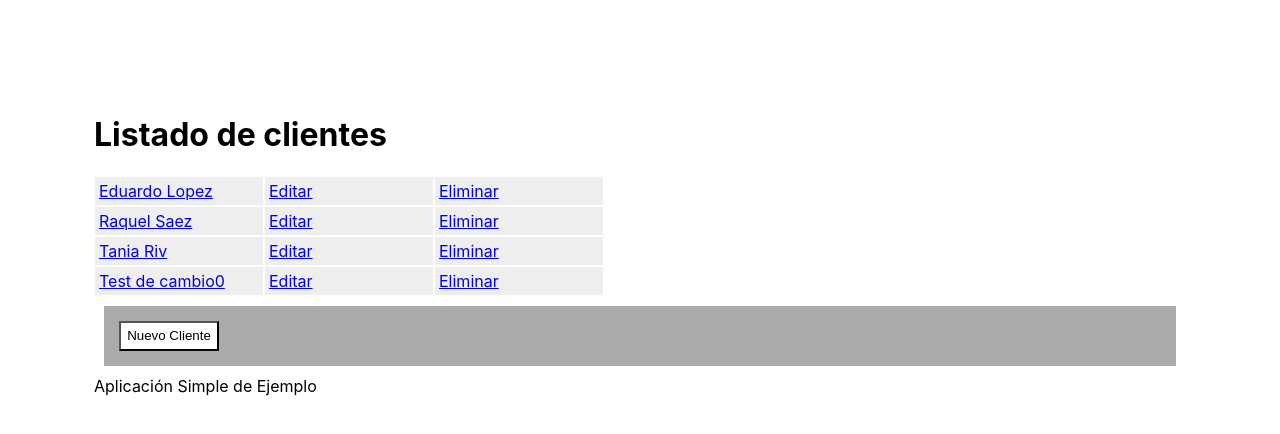
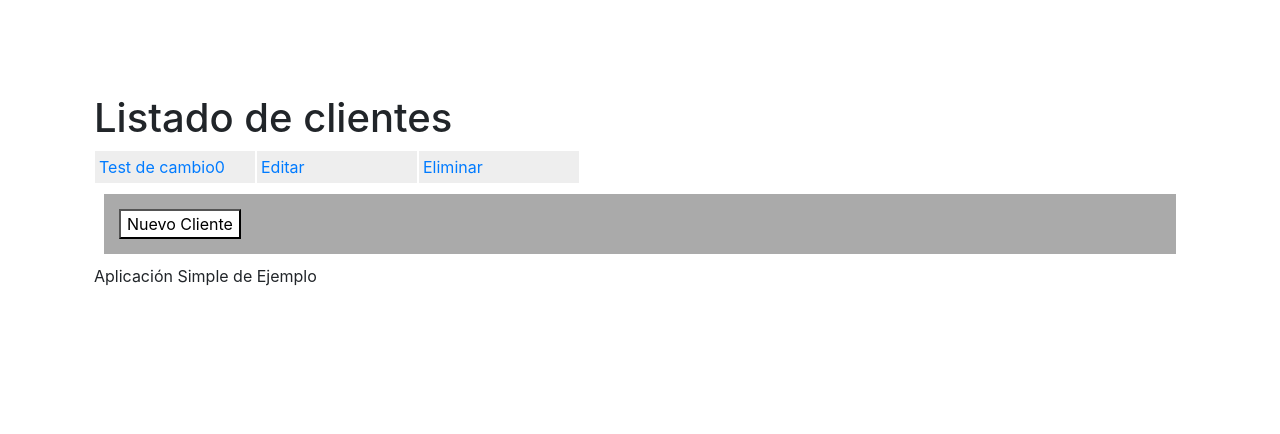
Before and after one commit to edusio/customers-app, a React (Create React App) app: page /customers in a window 1280 px wide. Shown: the top 434 px of the page. Built offline with nearby package versions, Linux system fonts and the light colour scheme; data requests are answered from the project's data file.

Commit message:
delete customer

```diff
--- a/db.json
+++ b/db.json
@@ -1,28 +1,10 @@
 {
   "customers": [
     {
-      "name": "Eduardo Lopez",
-      "dni": "02232581K",
-      "age": 29,
+      "name": "Test de cambio0",
+      "dni": "01234567",
+      "age": 42,
       "id": 1
-    },
-    {
-      "name": "Raquel Saez",
-      "dni": "983641290W",
-      "age": 45,
-      "id": 2
-    },
-    {
-      "name": "Tania Riv",
-      "dni": "62187587L",
-      "age": 28,
-      "id": 3
-    },
-    {
-      "name": "Test de cambio0",
-      "dni": "123123",
-      "age": 2,
-      "id": 4
     }
   ]
 }
--- a/package.json
+++ b/package.json
@@ -6,6 +6,7 @@
     "@testing-library/jest-dom": "^4.2.4",
     "@testing-library/react": "^9.3.2",
     "@testing-library/user-event": "^7.1.2",
+    "bootstrap": "^4.4.1",
     "react": "^16.12.0",
     "react-dom": "^16.12.0",
     "react-redux": "^7.1.3",
--- /dev/null
+++ b/src/actions/deleteCustomer.js
@@ -0,0 +1,11 @@
+import { createAction } from 'redux-actions';
+import { DELETE_CUSTOMER } from '../constants';
+import { apiDelete } from '../api';
+import urlCustomers from '../api/urls';
+
+const deleteCustomer = createAction(
+    DELETE_CUSTOMER,
+  (id) => apiDelete(urlCustomers, id)(),
+);
+
+export default deleteCustomer;
--- a/src/api/index.js
+++ b/src/api/index.js
@@ -13,3 +13,9 @@ export const apiPost = (url, obj) => () => fetch(`${url}`,
     body: JSON.stringify(obj),
     headers: new Headers({ 'Content-type': 'application/json' }),
   }).then((v) => v.json());
+
+  export const apiDelete = (url, id) => () => fetch(`${url}/${id}`,
+    {
+      method: 'DELETE',
+      headers: new Headers({ 'Content-type': 'application/json'}),
+    }).then(() => id);
--- a/src/components/CustomerData.js
+++ b/src/components/CustomerData.js
@@ -3,7 +3,7 @@ import PropTypes from 'prop-types';
 import CustomersAction from './CustomersAction';
 
 const CustomerData = ({
-  name, dni, age, onBack,
+  name, dni, age, id, onBack, isDeleteAllow, onDelete
 }) => (
   <div>
     <div className="customer-data">
@@ -22,6 +22,7 @@ const CustomerData = ({
       </div>
       <CustomersAction>
         <button onClick={onBack}>Volver</button>
+        {isDeleteAllow && <button onClick={() => onDelete(id)}>Eliminar</button>}
       </CustomersAction>
     </div>
   </div>
@@ -31,7 +32,10 @@ CustomerData.propTypes = {
   name: PropTypes.string.isRequired,
   dni: PropTypes.string.isRequired,
   age: PropTypes.number,
+  id: PropTypes.number.isRequired,
   onBack: PropTypes.func.isRequired,
+  isDeleteAllow: PropTypes.bool,
+  onDelete: PropTypes.func,
 };
 
 export default CustomerData;
--- a/src/constants/index.js
+++ b/src/constants/index.js
@@ -3,3 +3,5 @@ export const FETCH_CUSTOMERS = 'FETCH_CUSTOMERS';
 export const UPDATE_CUSTOMERS = 'UPDATE_CUSTOMERS';
 
 export const CREATE_CUSTOMER = 'CREATE_CUSTOMER';
+
+export const DELETE_CUSTOMER = 'DELETE_CUSTOMER';
--- a/src/containers/CustomerContainer.js
+++ b/src/containers/CustomerContainer.js
@@ -9,11 +9,11 @@ import CustomerEdit from '../components/CustomerEdit';
 import CustomerData from '../components/CustomerData';
 import fetchCustomers from './../actions/fetchCustomers';
 import updateCustomer from '../actions/updateCustomer';
+import deleteCustomer from '../actions/deleteCustomer';
 
 class CustomerContainer extends Component {
 
     handleSubmit = (values) => {
-        console.log(JSON.stringify(values));
         const { id } = values;
         //hacemos el return para que funcione el submitting de customerEdit.js
         return this.props.updateCustomer(id, values);
@@ -27,15 +27,31 @@ class CustomerContainer extends Component {
         this.props.history.goBack();
     };
 
-    renderBody = () =>(
-        <Route path="/customers/:dni/edit" children={({ match }) => {
-            const CustomerControl = match ? CustomerEdit : CustomerData;
-            return <CustomerControl {...this.props.customer}
-                        onSubmit={this.handleSubmit}
-                        onSubmitSuccess={this.handleOnSubmitSusccess}
-                        onBack={this.handleOnBack}
-                    />
-        }}/>
+    handleOnDelete = (id) => {
+        this.props.deleteCustomer(id).then(() => {
+            this.props.history.goBack();
+        });
+    };
+
+    renderCustomerControl = (isEdit, isDelete) => {
+        const CustomerControl = isEdit ? CustomerEdit : CustomerData;
+        return <CustomerControl {...this.props.customer}
+                    onSubmit={this.handleSubmit}
+                    onSubmitSuccess={this.handleOnSubmitSusccess}
+                    onBack={this.handleOnBack}
+                    isDeleteAllow={!!isDelete}
+                    onDelete={this.handleOnDelete}
+                />;
+    };
+
+    renderBody = () => (
+        <Route path="/customers/:dni/edit" children={
+            ({ match: isEdit }) => (
+                <Route path="/customers/:dni/del" children={
+                    ({ match: isDelete }) => (
+                        this.renderCustomerControl(isEdit, isDelete)
+                )}/>
+        )}/>
     );
 
     componentDidMount() {
@@ -61,13 +77,15 @@ CustomerContainer.propTypes = {
     customer: PropTypes.object,
     fetchCustomers: PropTypes.func.isRequired,
     updateCustomer: PropTypes.func.isRequired,
+    deleteCustomer: PropTypes.func.isRequired,
 };
 
 const mapStateToProps = (state, props) =>({
-    customer: getCustomerDni(state, props)
+    customer: getCustomerDni(state, props),
 });
 
 export default withRouter(connect(mapStateToProps, {
     fetchCustomers,
-    updateCustomer
+    updateCustomer,
+    deleteCustomer,
 })(CustomerContainer));
--- a/src/index.js
+++ b/src/index.js
@@ -7,7 +7,7 @@ import store from './store';
 import './index.css';
 import App from './App';
 import * as serviceWorker from './serviceWorker';
-
+import 'bootstrap/dist/css/bootstrap.css';
 
 const rootComponent = (
   <Provider store={store}>
--- a/src/reducers/customers.js
+++ b/src/reducers/customers.js
@@ -1,5 +1,5 @@
 import { handleActions } from 'redux-actions';
-import { FETCH_CUSTOMERS, CREATE_CUSTOMER, UPDATE_CUSTOMERS } from '../constants';
+import { FETCH_CUSTOMERS, CREATE_CUSTOMER, UPDATE_CUSTOMERS, DELETE_CUSTOMER } from '../constants';
 
 // TODO se pueden poner mas de una actions
 export const customers = handleActions({
@@ -22,5 +22,6 @@ export const customers = handleActions({
     }, initialvalue);
 
     return newCustomers;
-  }
+  },
+  [DELETE_CUSTOMER]: (state, action) => state.filter(c => c.id !== action.payload),
 }, []);
```
Also changed, not shown: 1 other file (tests, documents, lock files or other folders).
